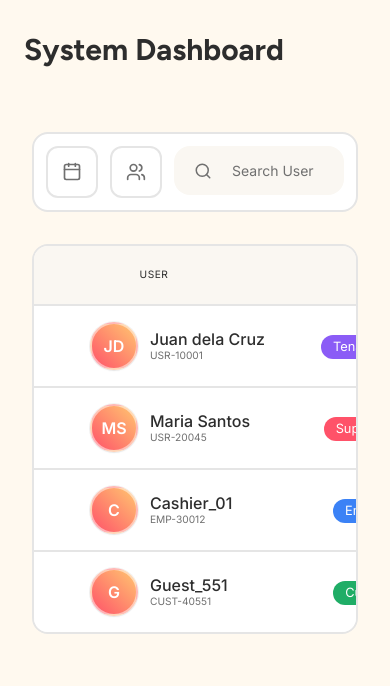
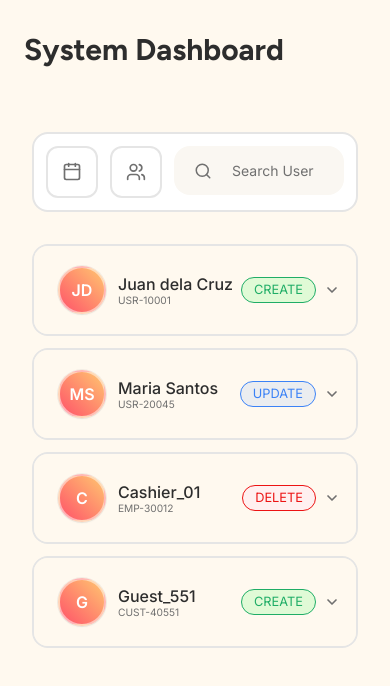
Before and after one commit to ShanRaboy11/Qios, a Next.js app: page /admin/dashboard in a window 390 px wide. Shown: the top 686 px of the page. Built offline with nearby package versions, Linux system fonts and the light colour scheme.

Commit message:
Responsiveness on System Activity organism

```diff
--- a/src/components/organisms/SystemActivity.tsx
+++ b/src/components/organisms/SystemActivity.tsx
@@ -68,6 +68,169 @@ const MOCK_ACTIVITIES: ActivityData[] = [
   },
 ];
 
+// --- Activity Card (Mobile) ---
+
+const ActivityCard = ({ act }: { act: ActivityData }) => {
+  const [isOpen, setIsOpen] = useState(false);
+
+  return (
+    <div
+      className={cn(
+        "rounded-2xl border-2 overflow-hidden transition-all duration-300",
+        isOpen
+          ? "border-[var(--color-brand-primary)] shadow-md shadow-[var(--color-brand-primary)]/20"
+          : "border-[#E5E5E5]"
+      )}
+      style={{ backgroundColor: "white" }}
+    >
+      {/* Card Header — always visible, tap to toggle */}
+      <button
+        onClick={() => setIsOpen((prev) => !prev)}
+        className="w-full flex items-center justify-between px-4 py-3 text-left gap-3 transition-colors"
+        style={{
+          backgroundColor: isOpen
+            ? "var(--color-brand-primary)"
+            : "var(--color-bg-primary)",
+        }}
+        aria-expanded={isOpen}
+      >
+        <div className="flex items-center gap-3 min-w-0">
+          <UserItem
+            name={act.user.name}
+            id={act.user.id}
+            variant={act.user.variant}
+            className="hover:bg-transparent"
+          />
+        </div>
+
+        <div className="flex items-center gap-2 shrink-0">
+          <Badge
+            color={act.action.color}
+            variant="outline"
+            shape="pill"
+            className="font-medium uppercase"
+          >
+            {act.action.label}
+          </Badge>
+
+          {/* Chevron */}
+          <svg
+            xmlns="http://www.w3.org/2000/svg"
+            width="16"
+            height="16"
+            viewBox="0 0 24 24"
+            fill="none"
+            stroke="currentColor"
+            strokeWidth="2.5"
+            strokeLinecap="round"
+            strokeLinejoin="round"
+            className={cn(
+              "transition-transform duration-300 shrink-0",
+              isOpen ? "rotate-180" : "rotate-0"
+            )}
+            style={{
+              color: isOpen
+                ? "var(--color-text-primary)"
+                : "var(--color-text-secondary)",
+            }}
+          >
+            <polyline points="6 9 12 15 18 9" />
+          </svg>
+        </div>
+      </button>
+
+      {/* Collapsible Body */}
+      <div
+        className={cn(
+          "grid transition-all duration-300 ease-in-out",
+          isOpen ? "grid-rows-[1fr] opacity-100" : "grid-rows-[0fr] opacity-0"
+        )}
+      >
+        <div className="overflow-hidden">
+          <div className="px-4 py-4 flex flex-col gap-3 border-t-2 border-[#E5E5E5]">
+
+            {/* Row: Role */}
+            <div className="flex items-center justify-between gap-2">
+              <span
+                className="b5 font-bold uppercase tracking-wider"
+                style={{ color: "var(--color-text-secondary)" }}
+              >
+                Role
+              </span>
+              <Badge
+                color={act.role.color}
+                variant={act.role.variant || "solid"}
+                shape="pill"
+                className="font-medium"
+              >
+                {act.role.label}
+              </Badge>
+            </div>
+
+            {/* Row: Target Establishment */}
+            <div className="flex items-center justify-between gap-2">
+              <span
+                className="b5 font-bold uppercase tracking-wider"
+                style={{ color: "var(--color-text-secondary)" }}
+              >
+                Establishment
+              </span>
+              <span
+                className="b4 font-medium text-right"
+                style={{ color: "var(--color-text-primary)" }}
+              >
+                {act.targetEstablishment}
+              </span>
+            </div>
+
+            {/* Row: Description */}
+            <div
+              className="rounded-xl px-3 py-2 b4"
+              style={{
+                backgroundColor: "var(--color-bg-primary)",
+                color: "var(--color-text-primary)",
+              }}
+            >
+              <span
+                className="b5 font-bold uppercase tracking-wider block mb-1"
+                style={{ color: "var(--color-text-secondary)" }}
+              >
+                Description
+              </span>
+              {act.description}
+            </div>
+
+            {/* Row: Timestamp */}
+            <div className="flex items-center justify-end gap-1">
+              <svg
+                xmlns="http://www.w3.org/2000/svg"
+                width="12"
+                height="12"
+                viewBox="0 0 24 24"
+                fill="none"
+                stroke="currentColor"
+                strokeWidth="2"
+                strokeLinecap="round"
+                strokeLinejoin="round"
+                style={{ color: "var(--color-text-secondary)" }}
+              >
+                <circle cx="12" cy="12" r="10" />
+                <polyline points="12 6 12 12 16 14" />
+              </svg>
+              <span
+                className="b5 font-medium tracking-wide"
+                style={{ color: "var(--color-text-secondary)" }}
+              >
+                {act.timestamp}
+              </span>
+            </div>
+          </div>
+        </div>
+      </div>
+    </div>
+  );
+};
+
 // --- Main Component ---
 
 export const SystemActivity = () => {
@@ -76,7 +239,6 @@ export const SystemActivity = () => {
   const [selectedDate, setSelectedDate] = useState<number | null>(null);
 
   const filteredActivities = MOCK_ACTIVITIES.filter((a) => {
-    // 1. Search filter
     const matchesSearch =
       searchTerm === "" ||
       a.user.name.toLowerCase().includes(searchTerm.toLowerCase()) ||
@@ -84,14 +246,11 @@ export const SystemActivity = () => {
       a.description.toLowerCase().includes(searchTerm.toLowerCase()) ||
       a.targetEstablishment.toLowerCase().includes(searchTerm.toLowerCase());
 
-    // 2. Role filter
     const matchesRole =
       selectedRole === "All Roles" || a.role.label === selectedRole;
 
-    // 3. Date filter (Mock logic relying on "Oct XX, 2024" format)
     let matchesDate = true;
     if (selectedDate !== null) {
-      // pad date like "Oct 25" vs "Oct 05" (our mock data has 2-digit dates)
       const dateStr = `Oct ${selectedDate.toString().padStart(2, "0")}, 2024`;
       matchesDate = a.timestamp.includes(dateStr);
     }
@@ -110,11 +269,29 @@ export const SystemActivity = () => {
         onUsersClick={() => console.log("Users dropdown toggled")}
       />
 
-      {/* 2. Table Container */}
-      <div className="w-full bg-white rounded-2xl max-w-full overflow-hidden border-2 border-[#E5E5E5] flex flex-col">
-        <div className="overflow-x-auto w-full flex-grow">
+      {/* 2a. Mobile: Collapsible Cards */}
+      <div className="flex md:hidden flex-col gap-3">
+        {filteredActivities.length > 0 ? (
+          filteredActivities.map((act) => (
+            <ActivityCard key={act.id} act={act} />
+          ))
+        ) : (
+          <div
+            className="rounded-2xl border-2 border-[#E5E5E5] py-10 text-center b4"
+            style={{
+              backgroundColor: "white",
+              color: "var(--color-text-secondary)",
+            }}
+          >
+            No activities found.
+          </div>
+        )}
+      </div>
+
+      {/* 2b. Desktop: Table */}
+      <div className="hidden md:block w-full bg-white rounded-2xl max-w-full overflow-hidden border-2 border-[#E5E5E5]">
+        <div className="overflow-x-auto w-full">
           <table className="w-full text-left border-collapse min-w-[950px]">
-            {/* Table Header */}
             <thead className="bg-[#FAF7F2]">
               <tr className="border-b-2 border-[#E5E5E5]">
                 <th className="pl-[-6px] pr-6 py-4 b5 font-bold text-text-primary tracking-wider uppercase text-center">
@@ -137,8 +314,6 @@ export const SystemActivity = () => {
                 </th>
               </tr>
             </thead>
-
-            {/* Table Body */}
             <tbody className="divide-y-2 divide-[#E5E5E5] bg-white">
               {filteredActivities.length > 0 ? (
                 filteredActivities.map((act) => (
@@ -193,7 +368,10 @@ export const SystemActivity = () => {
                 ))
               ) : (
                 <tr>
-                  <td colSpan={6} className="px-6 py-10 text-center text-text-secondary b4">
+                  <td
+                    colSpan={6}
+                    className="px-6 py-10 text-center text-text-secondary b4"
+                  >
                     No activities found.
                   </td>
                 </tr>
```
